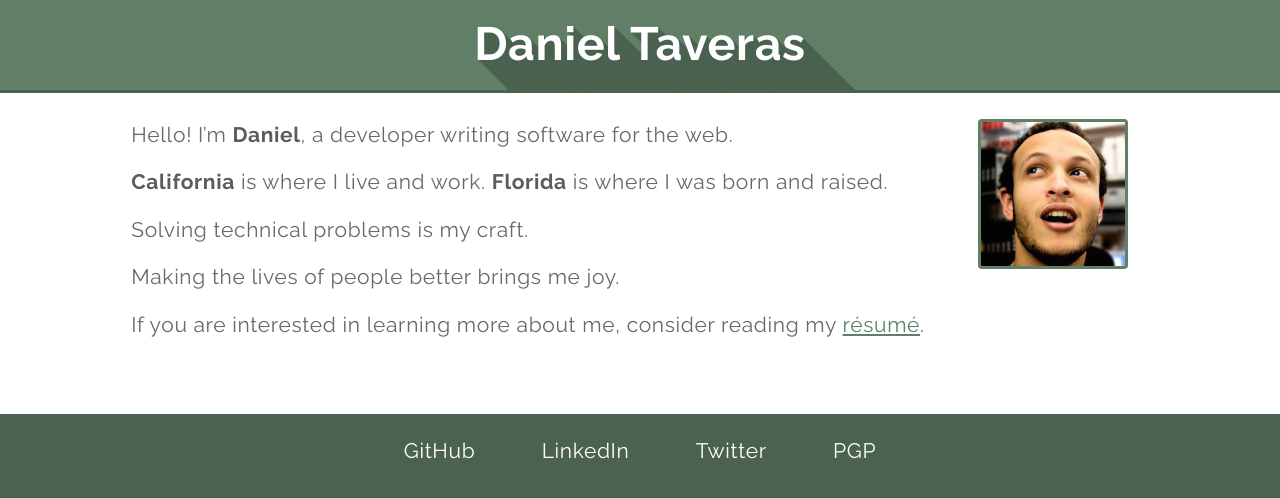
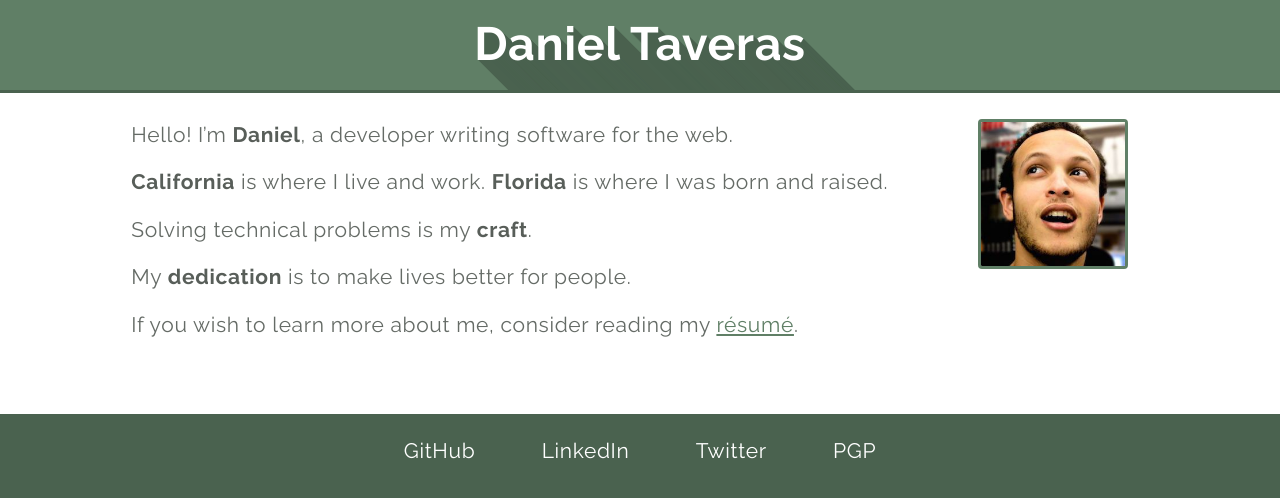
Before and after one commit to taveras/taveras.github.io, a Jekyll site: the page built from index.html, in a window 1280 px wide. Shown: the top 498 px of the page. Built offline with Jekyll 4.4.1, drawn with Linux system fonts in a browser that asks for light colours; some web fonts are replaced.

Commit message:
update blurb

```diff
--- a/_includes/blurb.md
+++ b/_includes/blurb.md
@@ -2,8 +2,8 @@ Hello! I’m **Daniel**, a developer writing software for the web.
 
 **California** is where I live and work. **Florida** is where I was born and raised.
 
-Solving technical problems is my craft.
+Solving technical problems is my **craft**.
 
-Making the lives of people better brings me joy.
+My **dedication** is to make lives better for people.
 
-If you are interested in learning more about me, consider reading my [résumé](/resume/).
+If you wish to learn more about me, consider reading my [résumé](/resume/).
```
